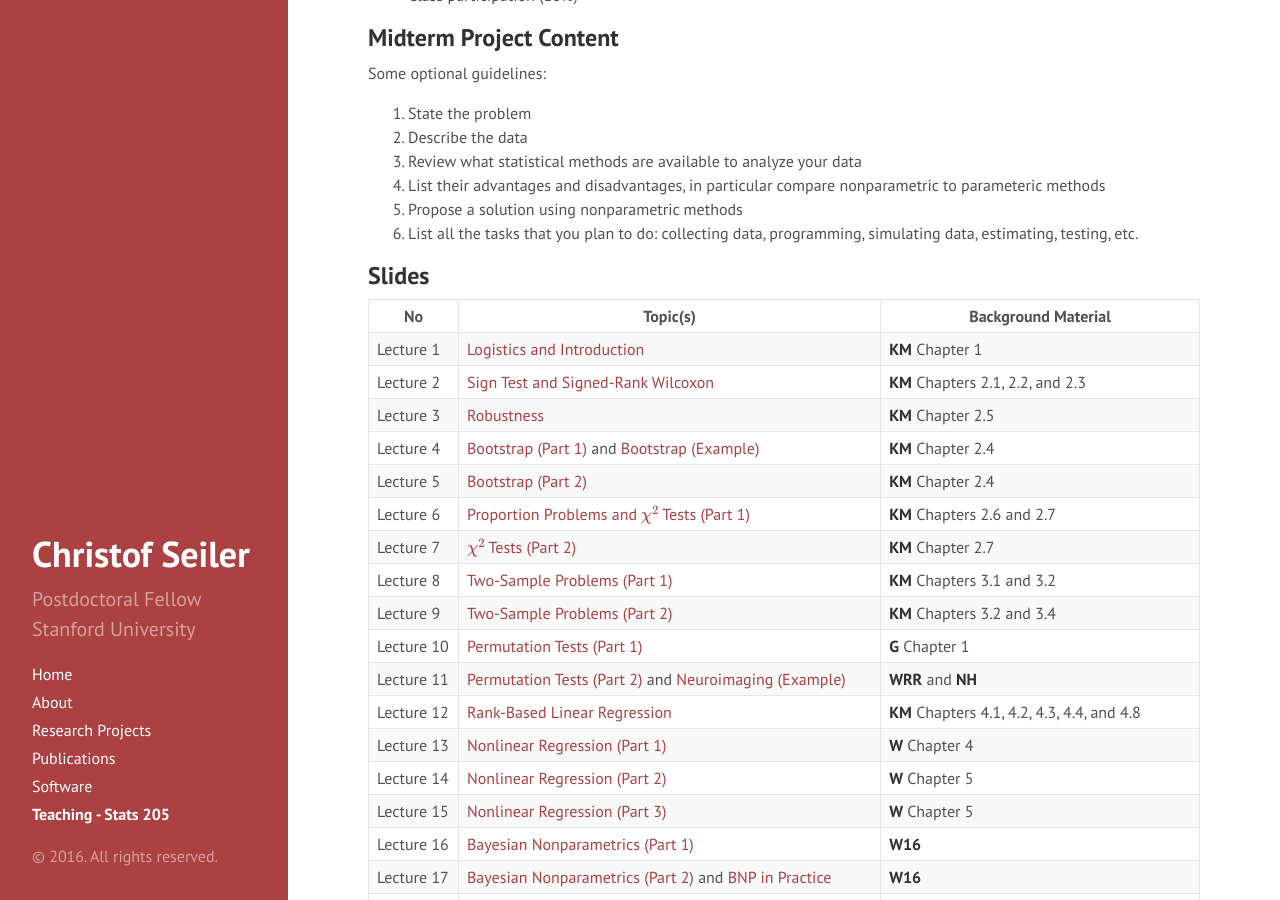
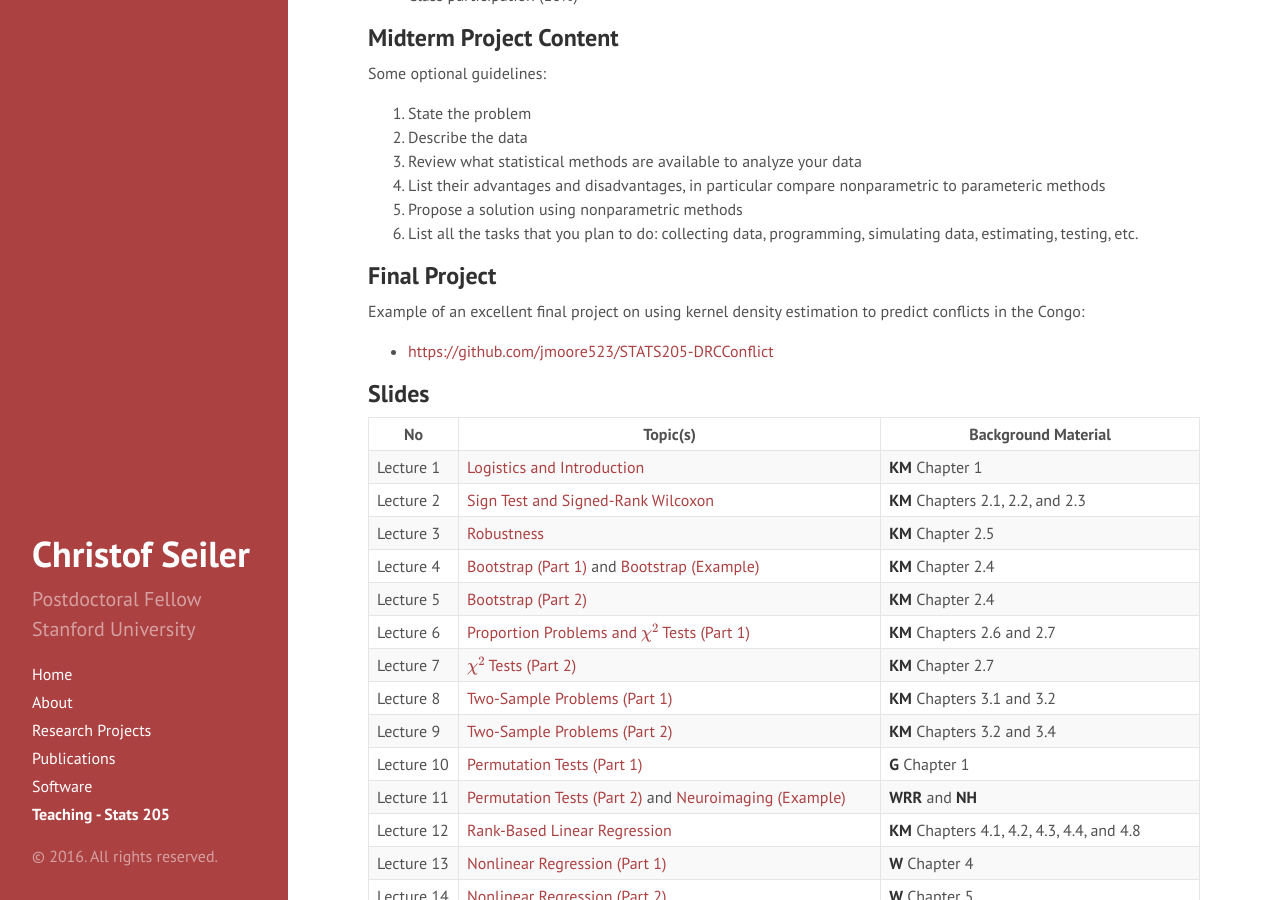
Before and after one commit to ChristofSeiler/ChristofSeiler.github.io, a Jekyll site: the page built from stats205.md, in a window 1280 px wide and 900 px high, scrolled down 2482 px. Built offline with Jekyll 4.4.1, drawn with Linux system fonts in a browser that asks for light colours; formulas are drawn with MathJax 3.

Commit message:
added link to an excellent final project

```diff
--- a/stats205.md
+++ b/stats205.md
@@ -100,6 +100,12 @@ Some optional guidelines:
 5. Propose a solution using nonparametric methods
 6. List all the tasks that you plan to do: collecting data, programming, simulating data, estimating, testing, etc.
 
+## Final Project
+
+Example of an excellent final project on using kernel density estimation to predict conflicts in the Congo:
+
+* [https://github.com/jmoore523/STATS205-DRCConflict](https://github.com/jmoore523/STATS205-DRCConflict)
+
 ## Slides
 
 No         | Topic(s)                                                                                                                           | Background Material
```
